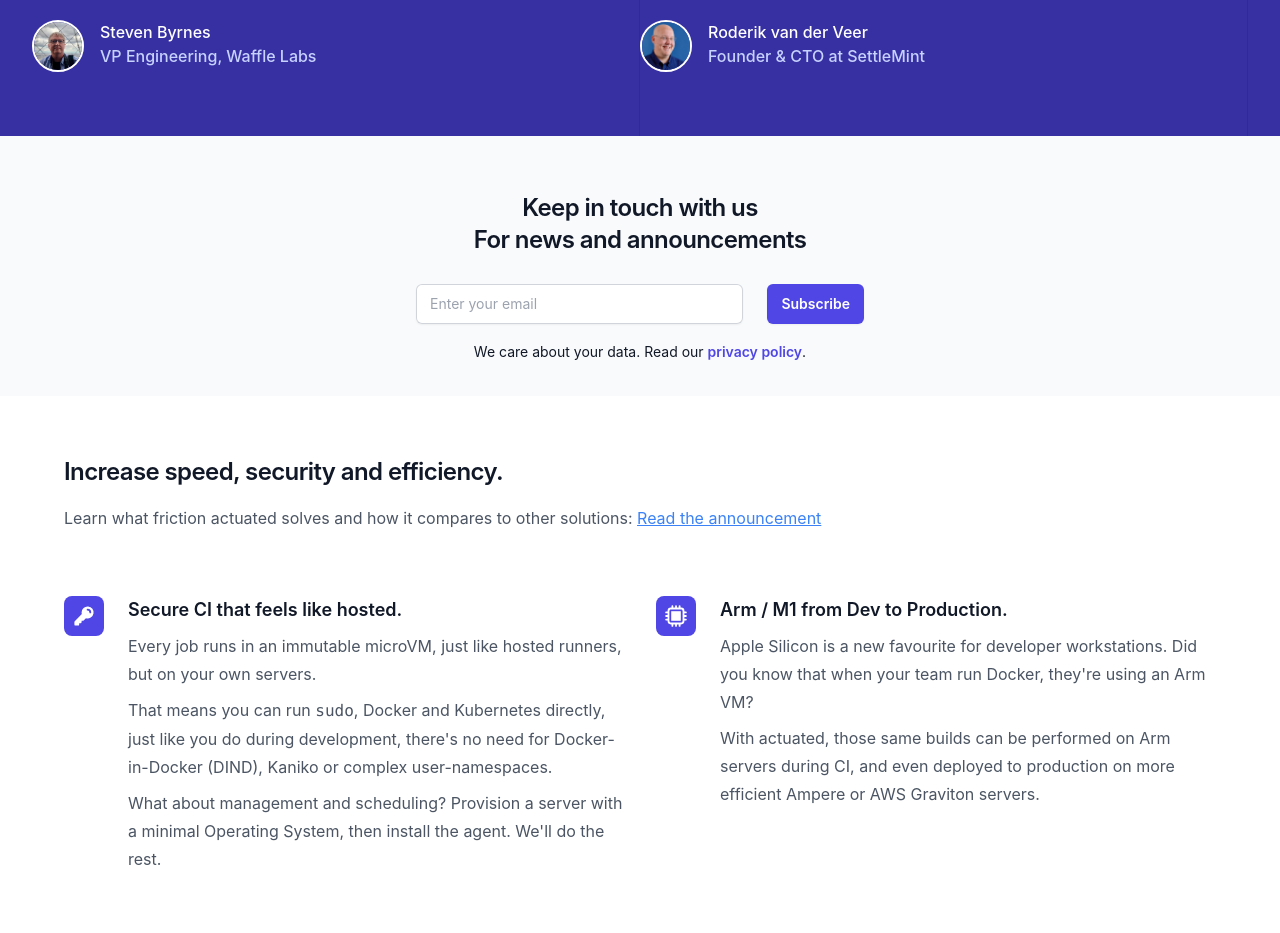
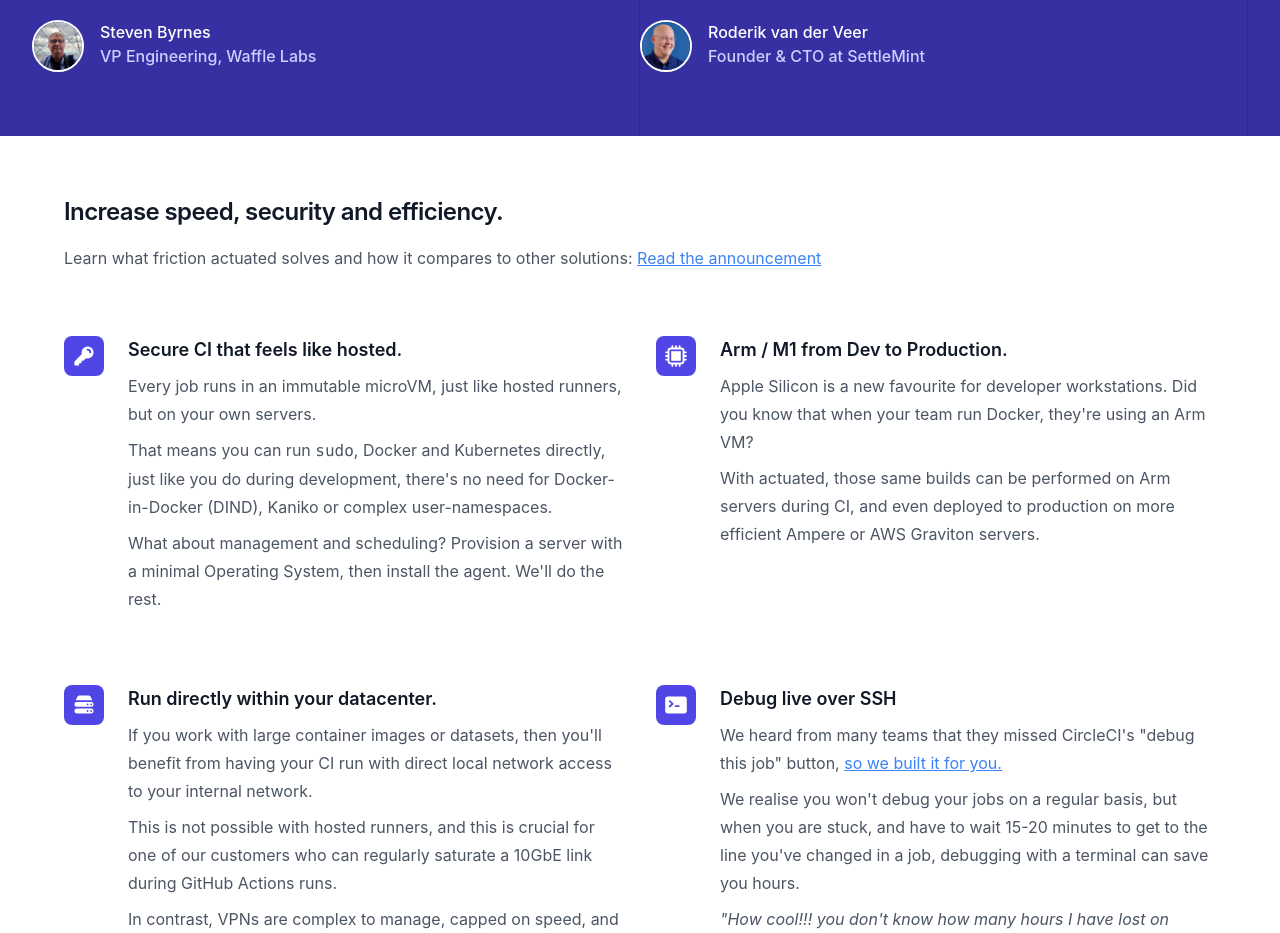
Before and after one commit to self-actuated/actuated.com, a Next.js app: page / in a window 1280 px wide. Shown: the part 1240-2173 px from the top of the page. Built offline with nearby package versions, Linux system fonts and the light colour scheme; a web font is replaced by a local one.

Commit message:
Remove ListMonk
Signed-off-by: Alex Ellis (OpenFaaS Ltd) <alexellis2@gmail.com>

```diff
--- a/pages/index.js
+++ b/pages/index.js
@@ -7,7 +7,7 @@ import Testimonial from '../components/testimonial'
 import TestimonialPrimary from '../components/testimonial-primary'
 import GitHubQuote from '../components/GitHubQuote'
 import BlogRollup from '../components/rollup'
-import Subscribe from '../components/subscribe'
+// import Subscribe from '../components/subscribe'
 
 
 export default function Home() {
@@ -106,8 +106,6 @@ export default function Home() {
       </div>
       <TestimonialPrimary></TestimonialPrimary>
 
-      <Subscribe></Subscribe>
-
       <Solutions></Solutions>
 
       <BlogRollup></BlogRollup>
```
